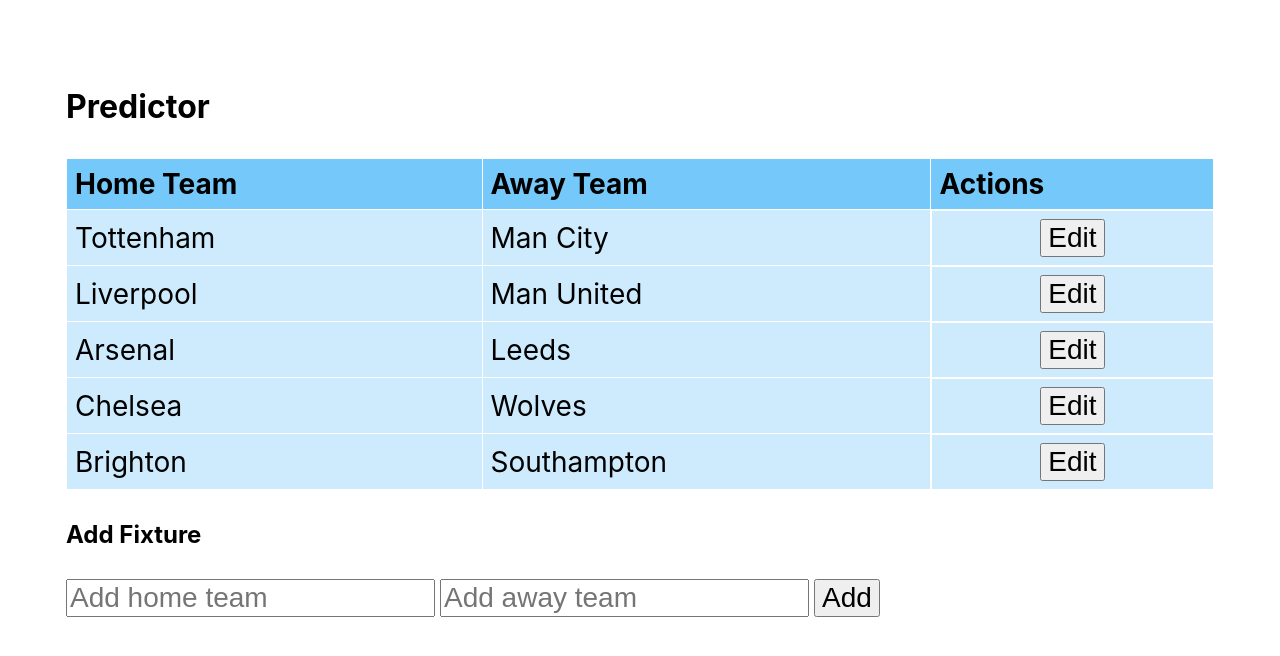
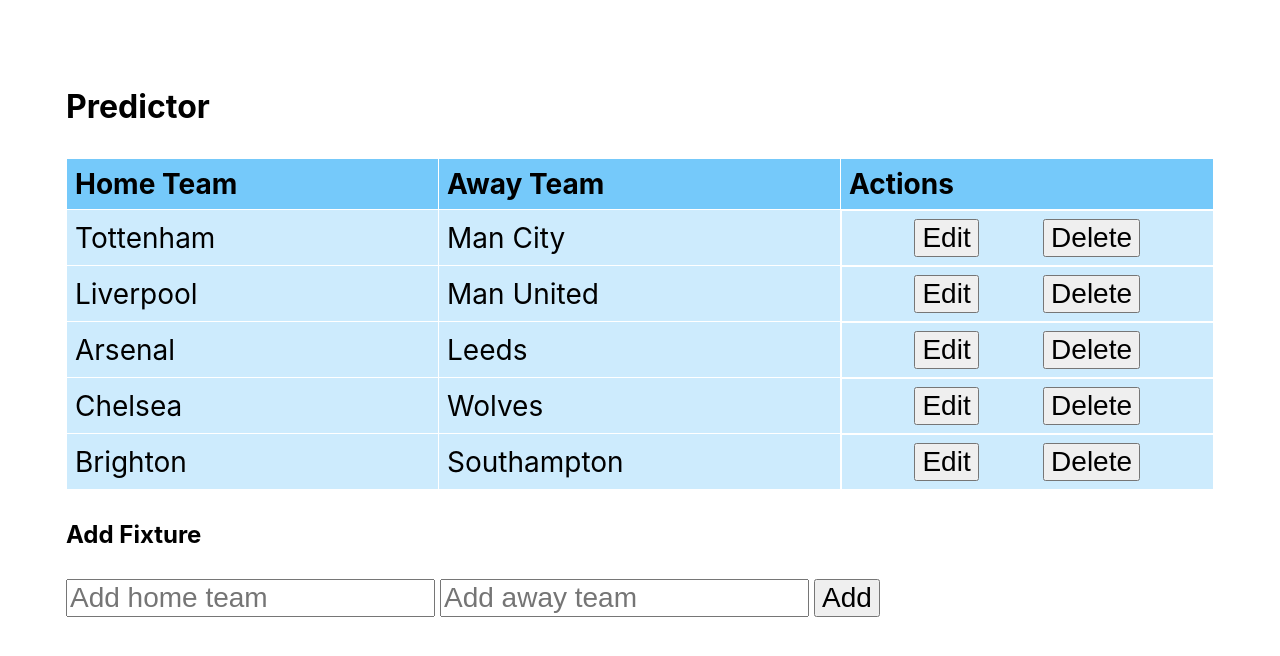
Before and after one commit to waynemarler/react_table, a React (Create React App) app: page / in a window 1280 px wide. Shown: the top 656 px of the page. Built offline with nearby package versions, Linux system fonts and the light colour scheme.

Commit message:
finished projetc

```diff
--- a/src/App.js
+++ b/src/App.js
@@ -5,7 +5,7 @@
 import { nanoid } from "nanoid";
 import ReadOnlyRow from "./components/ReadOnlyRow";
 import EditableRow from "./components/EditableRow";
-import { ReactFragment } from "react";
+
 function App() {
   const [teams, setTeams] = useState(data);
   const [addFormData, setaddFormData] = useState({
@@ -69,6 +69,19 @@
       awayteam: teams.awayteam,
     };
     setEditFormData(formValues);
+    console.log(setEditFormData(formValues));
+  };
+  const handleCancelClick = () => {
+    seteditTeamId(null);
+  };
+  const handleDeleteClick = (teamsId) => {
+    const newTeams = [...teams];
+    const index = teams.findIndex((teams) => teams.id === teamsId);
+    newTeams.splice(index, 1);
+    setTeams(newTeams);
+    console.log(teamsId);
+    console.log(index);
+    console.log(newTeams);
   };
   return (
     <div className="App">
@@ -90,11 +103,13 @@
                     <EditableRow
                       editFormData={editFormData}
                       handleEditFormChange={handleEditFormChange}
+                      handleCancelClick={handleCancelClick}
                     />
                   ) : (
                     <ReadOnlyRow
                       teams={teams}
                       handleEditClick={handleEditClick}
+                      handleDeleteClick={handleDeleteClick}
                     />
                   )}
                 </Fragment>
--- a/src/components/EditableRow.js
+++ b/src/components/EditableRow.js
@@ -1,6 +1,10 @@
 import React from "react";
 
-const EditableRow = ({ editFormData, handleEditFormChange }) => {
+const EditableRow = ({
+  editFormData,
+  handleEditFormChange,
+  handleCancelClick,
+}) => {
   return (
     <tr>
       <td>
@@ -24,8 +28,9 @@
         ></input>
       </td>
       <td>
-        <button type="submit" class="btn btn-primary">
-          Save
+        <button type="submit">Save</button>
+        <button type="button" onClick={handleCancelClick}>
+          Cancel
         </button>
       </td>
     </tr>
--- a/src/components/ReadOnlyRow.js
+++ b/src/components/ReadOnlyRow.js
@@ -1,18 +1,16 @@
 import React from "react";
 
-const ReadOnlyRow = ({ teams, handleEditClick }) => {
+const ReadOnlyRow = ({ teams, handleEditClick, handleDeleteClick }) => {
   return (
     <tr>
       <td>{teams.hometeam}</td>
       <td>{teams.awayteam}</td>
       <td>
-        {" "}
-        <button
-          type="button"
-          onClick={(e) => handleEditClick(e, teams)}
-          class="btn btn-primary"
-        >
+        <button type="button" onClick={(e) => handleEditClick(e, teams)}>
           Edit
+        </button>
+        <button type="button" onClick={() => handleDeleteClick(teams.id)}>
+          Delete
         </button>
       </td>
     </tr>
```
